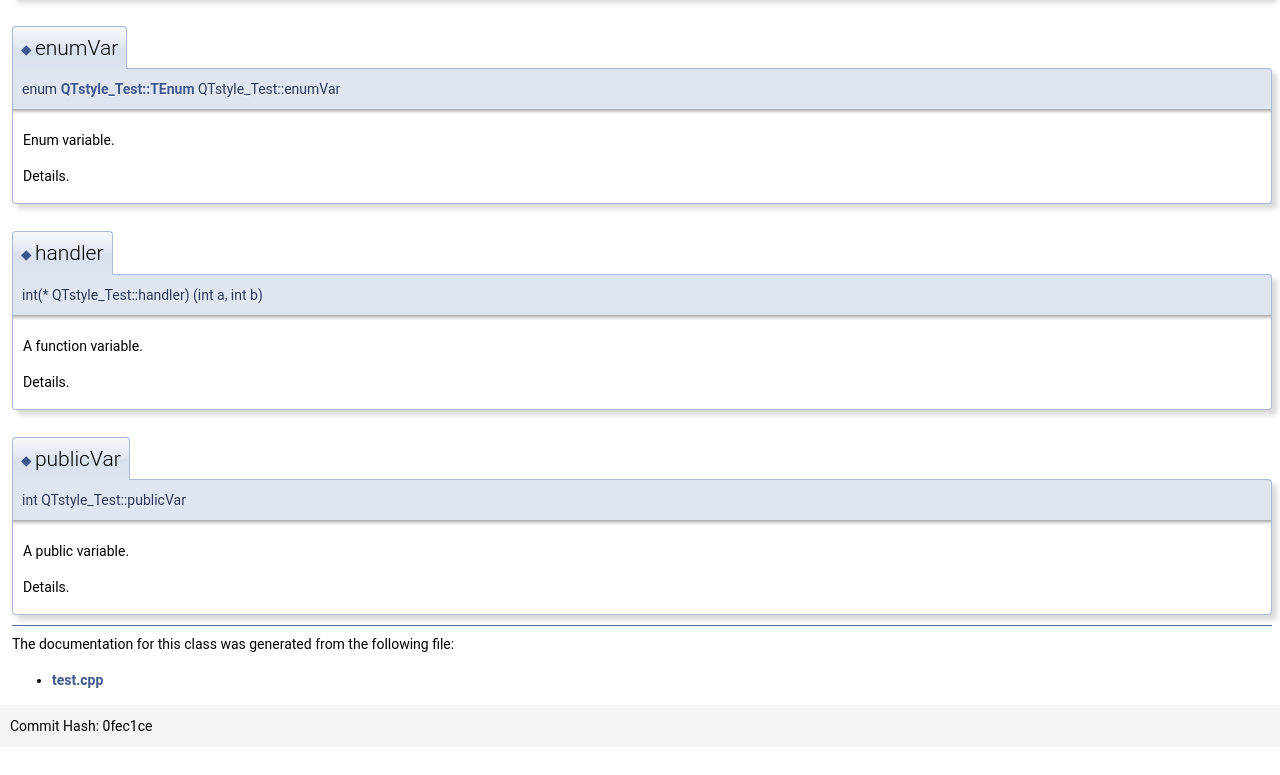
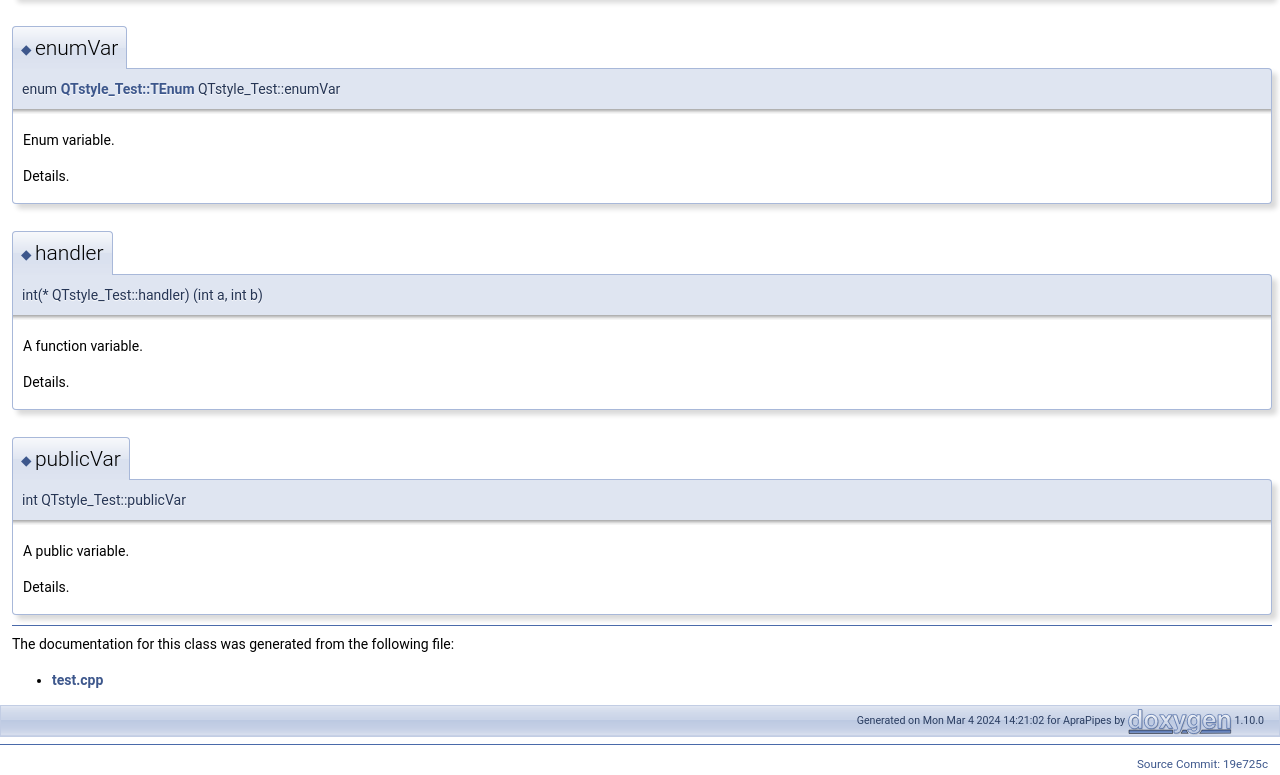
Before and after one commit to Ashu7950/Doxy, a plain HTML site: page classQTstyle__Test.html in a window 1280 px wide. Shown: the part 3204-3979 px from the top of the page. Before the commit the page ends 3951 px from the top, so only its background shows below. Drawn offline with Linux system fonts and the light colour scheme.

Commit message:
deploy: 19e725cb4a5a38db6826655b080c8d94947a6c00

```diff
--- a/classQTstyle__Test.html
+++ b/classQTstyle__Test.html
@@ -346,7 +346,13 @@ Public Attributes</h2></td></tr>
 <li><a class="el" href="test_8cpp.html">test.cpp</a></li>
 </ul>
 </div><!-- contents -->
-
-  <footer style="background-color: #f4f4f4; padding: 10px; text-align: left;">
-    Commit Hash: 0fec1ce
-  </footer>
+<div id="nav-path" class="navpath"><!-- id is needed for treeview function! -->
+    <ul>
+      <li class="footer">Generated on Mon Mar 4 2024 14:21:02 for ApraPipes by <a href="https://www.doxygen.org/index.html"><img class="footer" src="doxygen.svg" width="104" height="31" alt="doxygen"/></a> 1.10.0 </li>
+    </ul>
+  </div>
+  <hr class="footer"/><address class="footer"><small>
+  <a href="https://github.com/Apra-Labs/ApraPipes/commits/main/">Source Commit: 19e725c</a>
+  </small></address>
+  </body>
+  </html>
```
Also changed, not shown: annotated.html (+10 -4 lines), classQTstyle__Test-members.html (+10 -4 lines), classes.html (+10 -4 lines), files.html (+10 -4 lines), functions.html (+10 -4 lines), functions_enum.html (+10 -4 lines), functions_eval.html (+10 -4 lines), functions_func.html (+10 -4 lines), functions_vars.html (+10 -4 lines), graph_legend.html (+10 -4 lines), index.html (+10 -4 lines), test_8cpp.html (+10 -4 lines).
